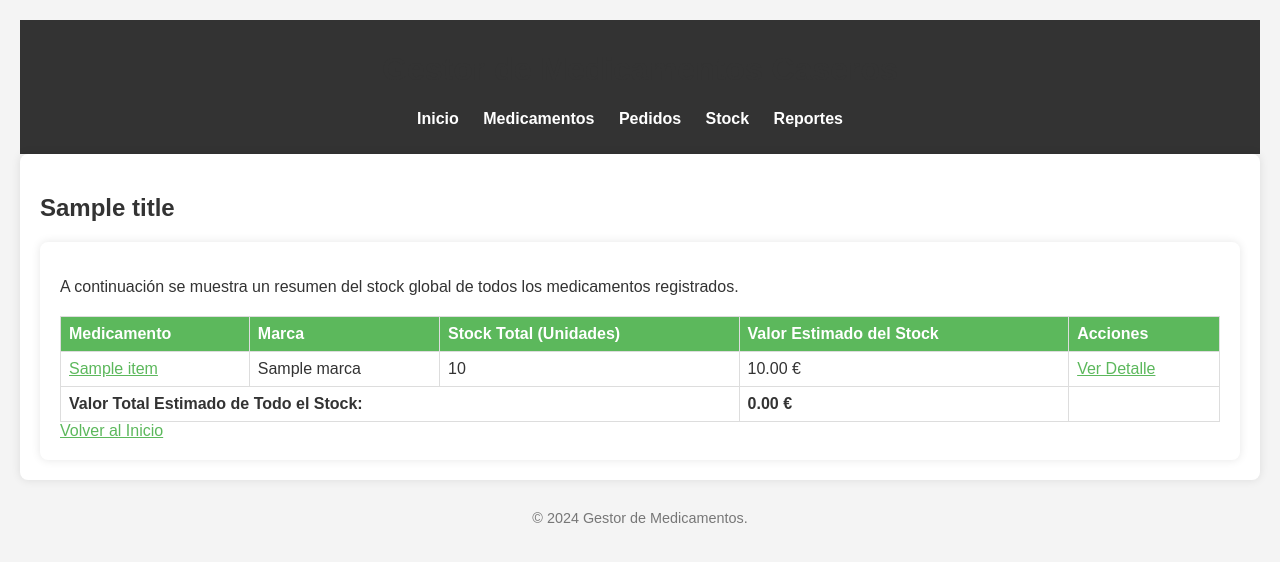
After one commit to drodre/codeexamplesrepo, a Flask app: template gestion_medicamentos/web/templates/vista_stock_global.html in a window 1280 px wide. The commit adds this page. Shown: the top 562 px of the page. Run offline with Flask 2, Linux system fonts and the light colour scheme; the template is opened without the code that fills it: most values are stand-ins (such as "Sample title", 1, 10 or a date in 2020).

Commit message:
Implementar vista de stock global y actualizar landing page

```diff
--- a/gestion_medicamentos/web/templates/index.html
+++ b/gestion_medicamentos/web/templates/index.html
@@ -7,8 +7,9 @@
 <p>Esta aplicación le permite llevar un control de los medicamentos en su hogar.</p>
 <p>Utilice la navegación para acceder a las diferentes secciones:</p>
 <ul>
-    <li><a href="/medicamentos/">Ver Medicamentos</a> - Listar y gestionar los medicamentos existentes.</li>
-    {# <li><a href="/pedidos/">Ver Pedidos</a> - Gestionar los pedidos de medicamentos.</li> #}
+    <li><a href="{{ url_for('listar_todos_medicamentos') }}">Ver Medicamentos</a> - Listar y gestionar los medicamentos existentes.</li>
+    <li><a href="{{ url_for('listar_todos_pedidos') }}">Ver Pedidos</a> - Gestionar los pedidos de medicamentos.</li>
+    <li><a href="{{ url_for('vista_stock_global') }}">Ver Stock Global</a> - Consultar el stock total y su valor.</li>
 </ul>
 <p>Actualmente, esta interfaz web se enfoca en la visualización de datos. La gestión (añadir, editar, eliminar) se realiza a través de la <a href="https://github.com/nombre_usuario/nombre_repo/blob/main/gestion_medicamentos/README.md#ejecuci%C3%B3n-de-la-aplicaci%C3%B3n-cli" target="_blank">interfaz de línea de comandos (CLI)</a>.</p>
 {% endblock %}
--- /dev/null
+++ b/gestion_medicamentos/web/templates/vista_stock_global.html
@@ -0,0 +1,64 @@
+{% extends "base.html" %}
+
+{% block title %}{{ title }} - Gestor de Medicamentos{% endblock %}
+
+{% block content %}
+<h2>{{ title }}</h2>
+
+<div class="container mt-4">
+    <p>A continuación se muestra un resumen del stock global de todos los medicamentos registrados.</p>
+
+    {% if stock_info_list %}
+    <table class="table table-striped table-hover">
+        <thead class="thead-dark">
+            <tr>
+                <th>Medicamento</th>
+                <th>Marca</th>
+                <th class="text-right">Stock Total (Unidades)</th>
+                <th class="text-right">Valor Estimado del Stock</th>
+                <th>Acciones</th>
+            </tr>
+        </thead>
+        <tbody>
+            {% for item in stock_info_list %}
+            <tr>
+                <td>
+                    <a href="{{ url_for('detalle_medicamento', medicamento_id=item.id) }}">
+                        {{ item.nombre }}
+                    </a>
+                </td>
+                <td>{{ item.marca if item.marca else '-' }}</td>
+                <td class="text-right">{{ item.stock_total_unidades }}</td>
+                <td class="text-right">
+                    {% if item.valor_stock_medicamento is not none %}
+                        {{ "%.2f €" | format(item.valor_stock_medicamento) }}
+                    {% else %}
+                        N/A
+                    {% endif %}
+                </td>
+                <td>
+                    <a href="{{ url_for('detalle_medicamento', medicamento_id=item.id) }}" class="btn btn-sm btn-info">Ver Detalle</a>
+                </td>
+            </tr>
+            {% endfor %}
+        </tbody>
+        <tfoot>
+            <tr>
+                <td colspan="3" class="text-right"><strong>Valor Total Estimado de Todo el Stock:</strong></td>
+                <td class="text-right"><strong>{{ "%.2f €" | format(valor_total_stock_general) }}</strong></td>
+                <td></td>
+            </tr>
+        </tfoot>
+    </table>
+    {% else %}
+    <div class="alert alert-info" role="alert">
+        No hay medicamentos registrados o no hay stock disponible para mostrar.
+    </div>
+    {% endif %}
+
+    <div class="mt-3">
+        <a href="{{ url_for('root') }}" class="btn btn-secondary">Volver al Inicio</a>
+    </div>
+</div>
+
+{% endblock %}
```
Also changed, not shown: gestion_medicamentos/main_web.py (+30 -0 lines).
